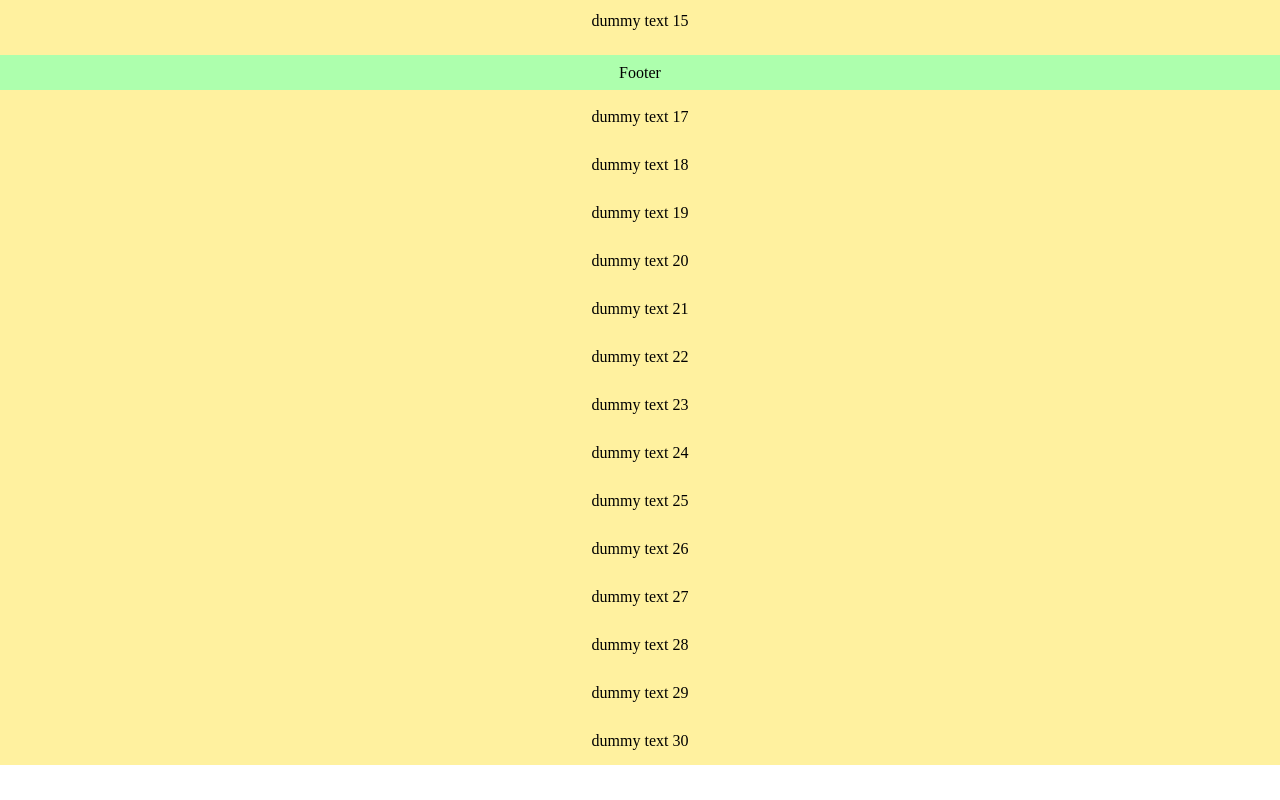
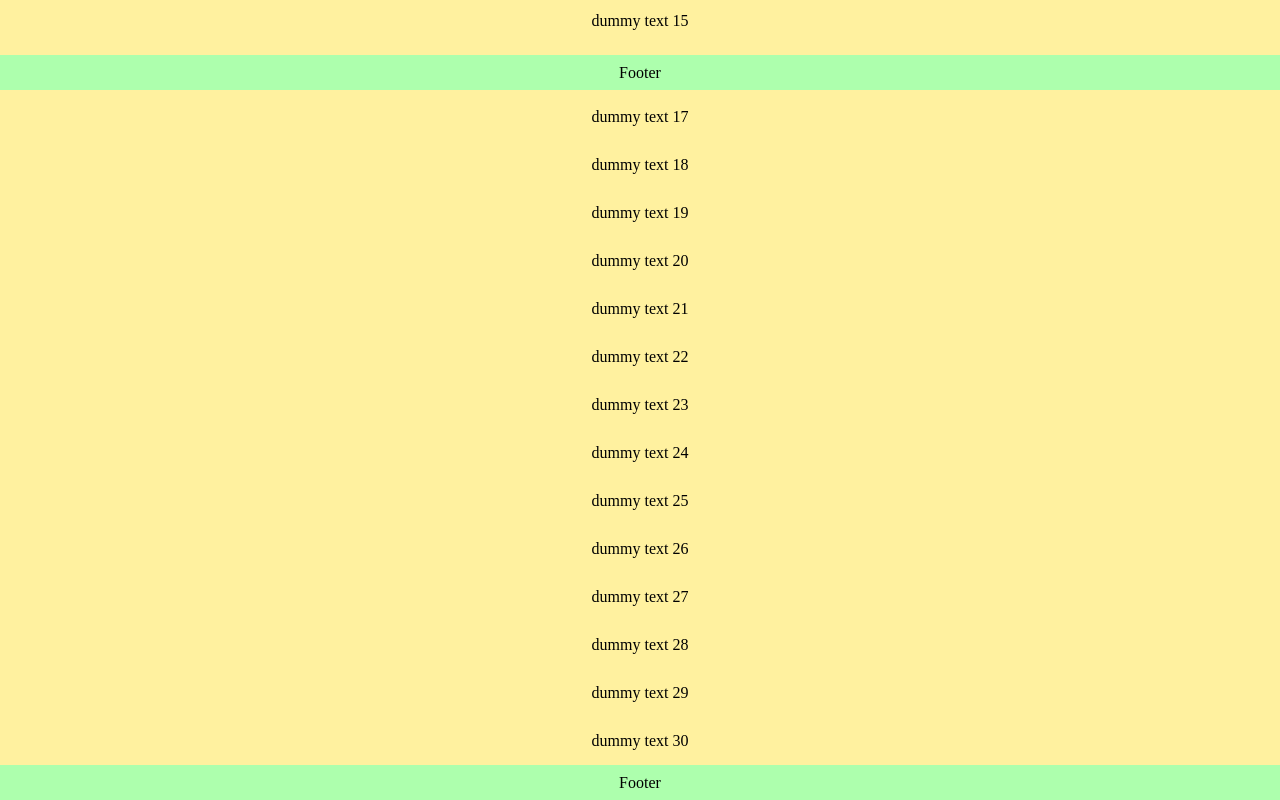
Before and after one commit to ReeveWorks/Prototype2-CommissionForm, a React (Vite) app in the folder ProtoForms/: page / in a window 1280 px wide. Shown: the part 710-1510 px from the top of the page. Before the commit the page ends 1475 px from the top, so only its background shows below. Built offline with nearby package versions, Linux system fonts and the light colour scheme.

Commit message:
v0.1 Main Page | Day 20

```diff
--- a/ProtoForms/src/components/footer/footer.css
+++ b/ProtoForms/src/components/footer/footer.css
@@ -12,7 +12,7 @@
     bottom: 0;
 
     transition-property: transform;
-    transition-duration: 0.3s;
+    transition-duration: 0.25s;
     transition-timing-function: linear;
 }
 
@@ -22,17 +22,8 @@
 
 .footer--hidden {
     transform: translateY(100%);
-    /* margin-top: -35px;
-    position: static; */
 }
 
-.footer-v-bottom {
-    background-color: rgb(214, 104, 104);
-    display: none;
-}
-
-.footer-h-bottom {
-    background-color: rgb(214, 104, 104);
-    display: flex;
+.footer--bottom {
     position: static;
 }
--- a/ProtoForms/src/components/footer/footer.jsx
+++ b/ProtoForms/src/components/footer/footer.jsx
@@ -19,14 +19,14 @@ function Footer() {
   }, [])
 
   return (
-    <div>
+    <>
       <div className={`footer ${isAtTop ? 'footer--visible' : 'footer--hidden'}`}>
         Footer
       </div>
-      <div className={`footer ${isAtTop ? 'footer-v-bottom' : 'footer-h-bottom'}`}>
+      <div className={`footer footer--bottom`}>
         Footer
       </div>
-    </div>
+    </>
   )
 }
 
```
